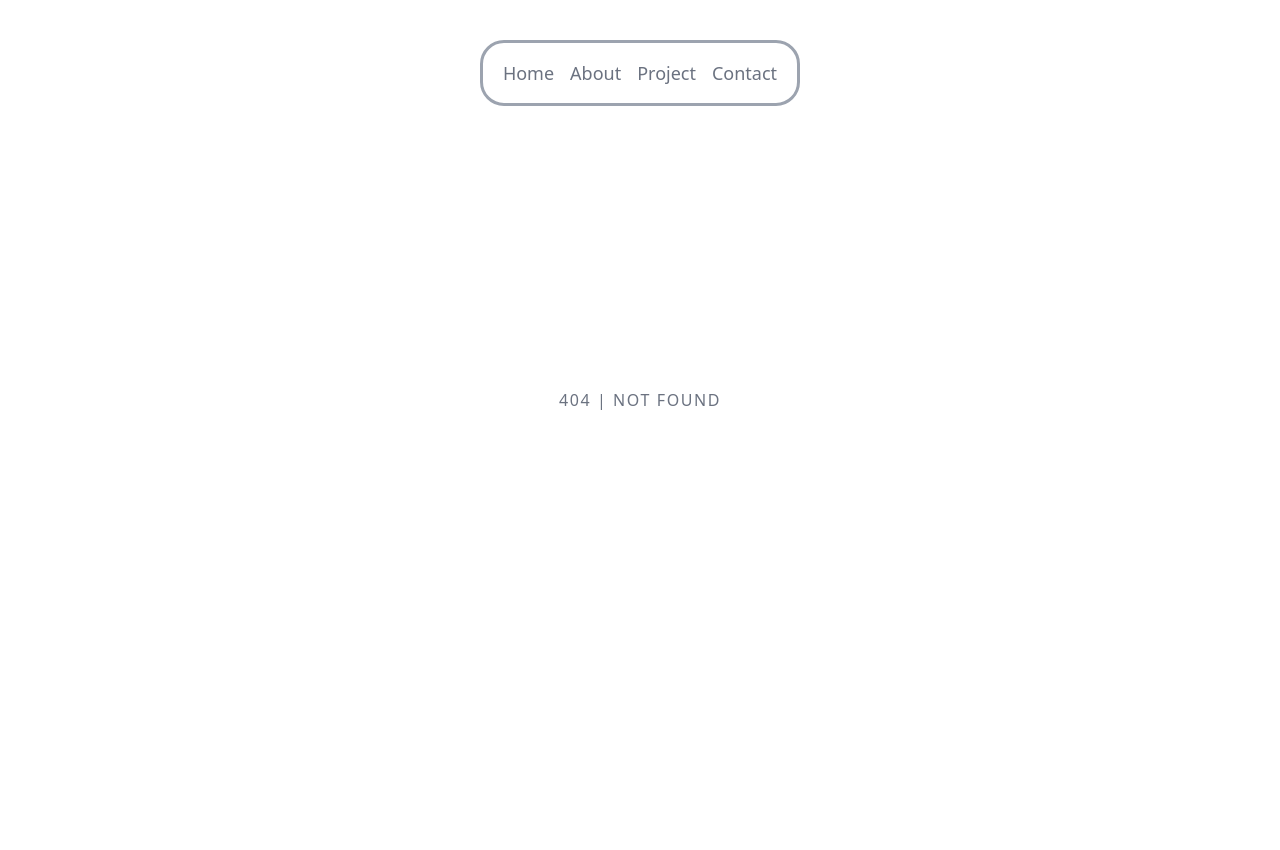
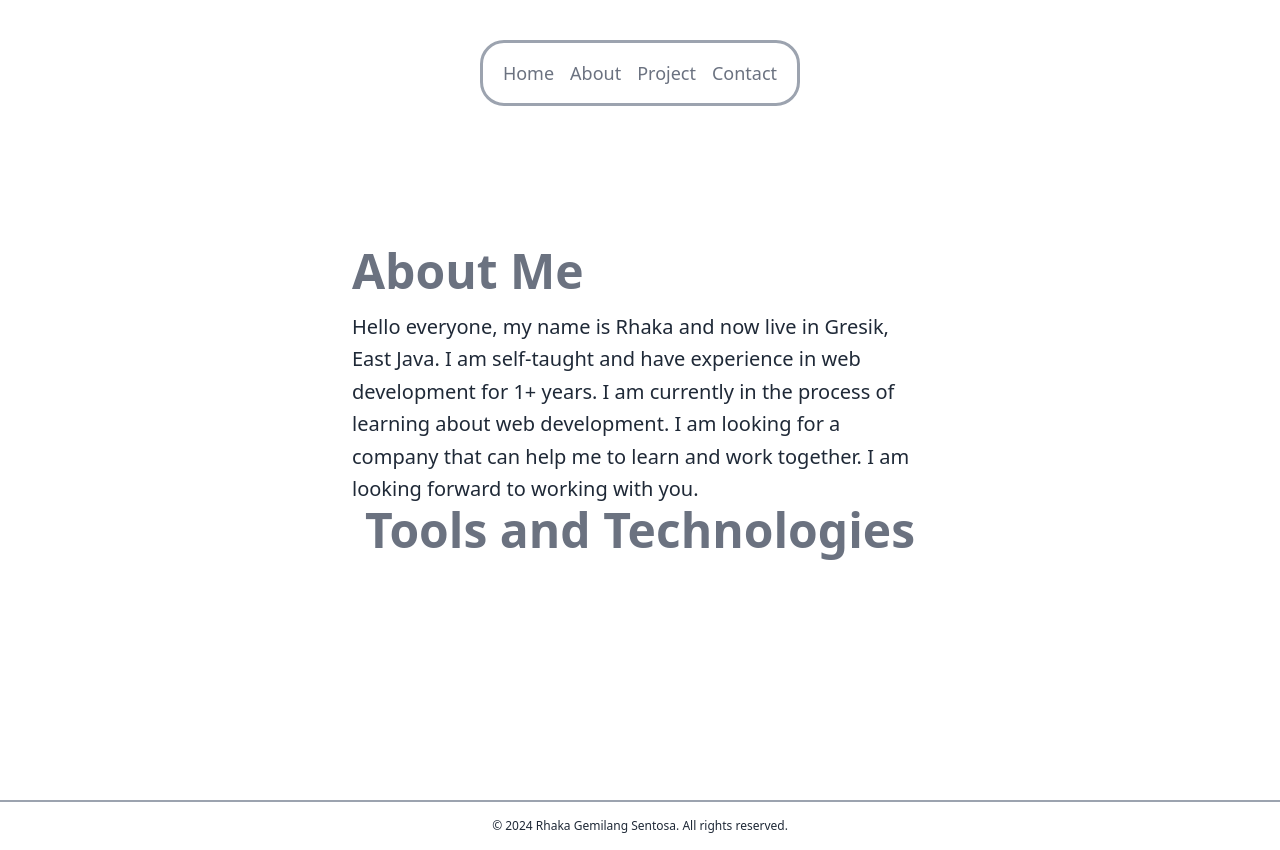
Before and after one commit to rhakagesa/rhakagesa, a React (Vite) app: page /about in a window 1280 px wide. Before the commit this address had no page. Before the commit the page ends 800 px from the top, so only its background shows below. Built offline with nearby package versions, Linux system fonts and the light colour scheme.

Commit message:
next step to create about page

```diff
--- a/src/App.tsx
+++ b/src/App.tsx
@@ -2,6 +2,8 @@ import { BrowserRouter as Router, Routes, Route } from "react-router";
 import Home from "./pages/Home";
 import NavigationBar from "./components/NavigationBar";
 import Error from "./pages/Error";
+import About from "./pages/About";
+import Footer from "./components/Footer";
 
 function App() {
   return (
@@ -10,9 +12,11 @@ function App() {
       <main className="w-full h-screen px-4 sm:px-0">
         <Routes>
           <Route path="/" element={<Home />} />
+          <Route path="/about" element={<About />} />
           <Route path="*" element={<Error />} />
         </Routes>
       </main>
+      <Footer />
     </Router>
   );
 }
--- /dev/null
+++ b/src/components/Footer.tsx
@@ -0,0 +1,13 @@
+function Footer() {
+  return (
+    <footer className="w-full border-t-[1px] sm:border-t-2 border-gray-400">
+      <div className="mx-auto max-w-screen-xl min-h-min px-4 py-4">
+        <p className="text-center text-xs sm:text-md text-gray-800">
+          &copy; 2024 Rhaka Gemilang Sentosa. All rights reserved.
+        </p>
+      </div>
+    </footer>
+  );
+}
+
+export default Footer;
--- a/src/pages/About.tsx
+++ b/src/pages/About.tsx
@@ -1,19 +1,23 @@
 function About() {
   return (
-    <div className="max-w-screen-xl h-screen mx-auto flex items-center">
-      <div className="mx-auto max-w-xl text-center">
+    <div className="max-w-screen-xl h-screen mx-auto flex flex-col items-center justify-center">
+      <div className="mx-auto max-w-xl">
         <h1 className="text-3xl text-gray-500 font-extrabold sm:text-5xl">
-          Rhaka Gemilang Sentosa
-          <strong className="font-extrabold text-gray-800 sm:block">
-            {" "}
-            Fullstack Web Developer{" "}
-          </strong>
+          About Me
         </h1>
 
         <p className="mt-4 text-gray-800 sm:text-xl/relaxed">
-          Hello 👋 , welcome to my portofolio. Here you can find information
-          about me and my projects. Hope you like it 😊.
+          Hello everyone, my name is Rhaka and now live in Gresik, East Java. I
+          am self-taught and have experience in web development for 1+ years. I
+          am currently in the process of learning about web development. I am
+          looking for a company that can help me to learn and work together. I
+          am looking forward to working with you.
         </p>
+      </div>
+      <div className="mx-auto max-w-xl">
+        <h1 className="text-3xl text-gray-500 font-extrabold sm:text-5xl">
+          Tools and Technologies
+        </h1>
       </div>
     </div>
   );
--- a/src/pages/Home.tsx
+++ b/src/pages/Home.tsx
@@ -33,7 +33,7 @@ function Home() {
           </strong>
         </h1>
         <hr
-          className={`${effectTransitionScale} ${transitionAndDuration} my-4 w-60 border-[1px] sm:border-2 rounded-full sm:w-96 mx-auto border-gray-400 `}
+          className={`${effectTransitionScale} ${transitionAndDuration} my-4 w-60 border-[1px] sm:border-2 rounded-full sm:w-96 mx-auto border-gray-400`}
         />
         <p
           className={`${effectTransitionRight} ${transitionAndDuration} mt-4 text-gray-800 sm:text-xl/relaxed `}
```
